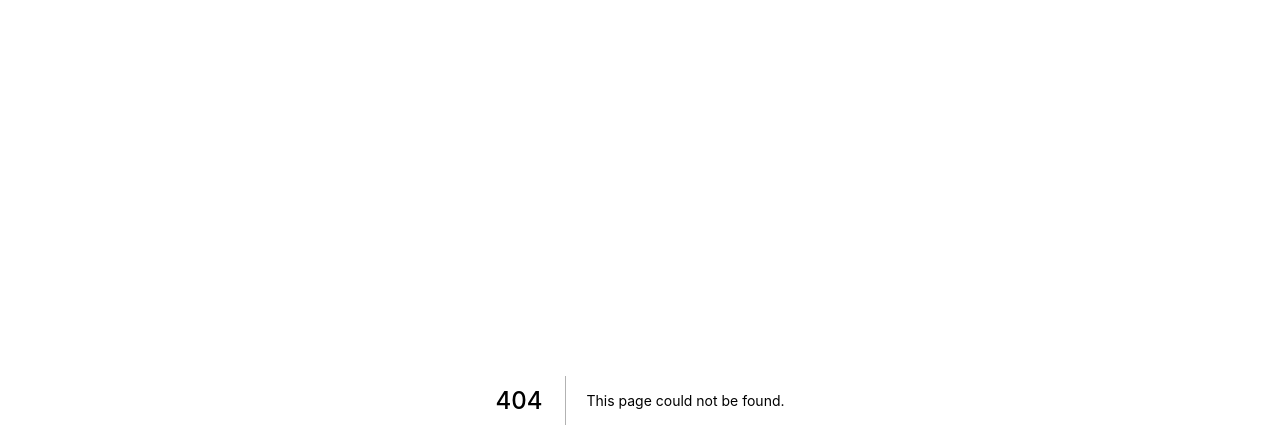
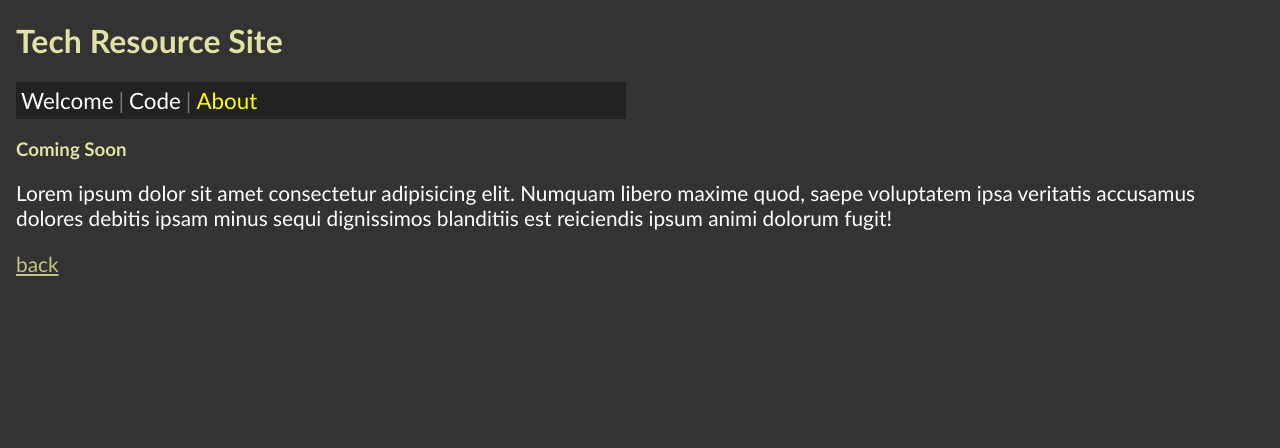
Before and after one commit to edwardtanguay/nextapp007, a Next.js app: page /about/coming-soon in a window 1280 px wide. Before the commit this address had no page. Shown: the top 448 px of the page. Built offline with nearby package versions, Linux system fonts and the light colour scheme.

Commit message:
about subpages finished

```diff
--- /dev/null
+++ b/pages/about/coming-soon.js
@@ -0,0 +1,19 @@
+import { DynamicHead } from '../../components/DynamicHead';
+import { SiteHeader } from '../../components/SiteHeader';
+import { Nav } from '../../components/Nav';
+import { NavLink } from '../../components/NavLink';
+
+const PageComingSoon = () => {
+	return (
+		<>
+            <DynamicHead />
+            <SiteHeader />
+            <Nav />
+			<h3>Coming Soon</h3>
+			<p>Lorem ipsum dolor sit amet consectetur adipisicing elit. Numquam libero maxime quod, saepe voluptatem ipsa veritatis accusamus dolores debitis ipsam minus sequi dignissimos blanditiis est reiciendis ipsum animi dolorum fugit!</p>
+			<p><NavLink href="/about">back</NavLink></p>
+		</>
+	);
+};
+
+export default PageComingSoon;
--- a/pages/about/index.js
+++ b/pages/about/index.js
@@ -1,7 +1,7 @@
+import { DynamicHead } from '../../components/DynamicHead';
 import { SiteHeader } from '../../components/SiteHeader';
 import { Nav } from '../../components/Nav';
 import { NavLink } from '../../components/NavLink';
-import { DynamicHead } from '../../components/DynamicHead';
 
 const About = () => {
     return (
--- a/styles/globals.scss
+++ b/styles/globals.scss
@@ -41,3 +41,7 @@ nav {
   }
 
 }
+
+a {
+  color: rgb(196, 196, 132);
+}
```
Also changed, not shown: pages/about/background.js (+7 -0 lines), pages/about/contents.js (added, +19 -0 lines).
